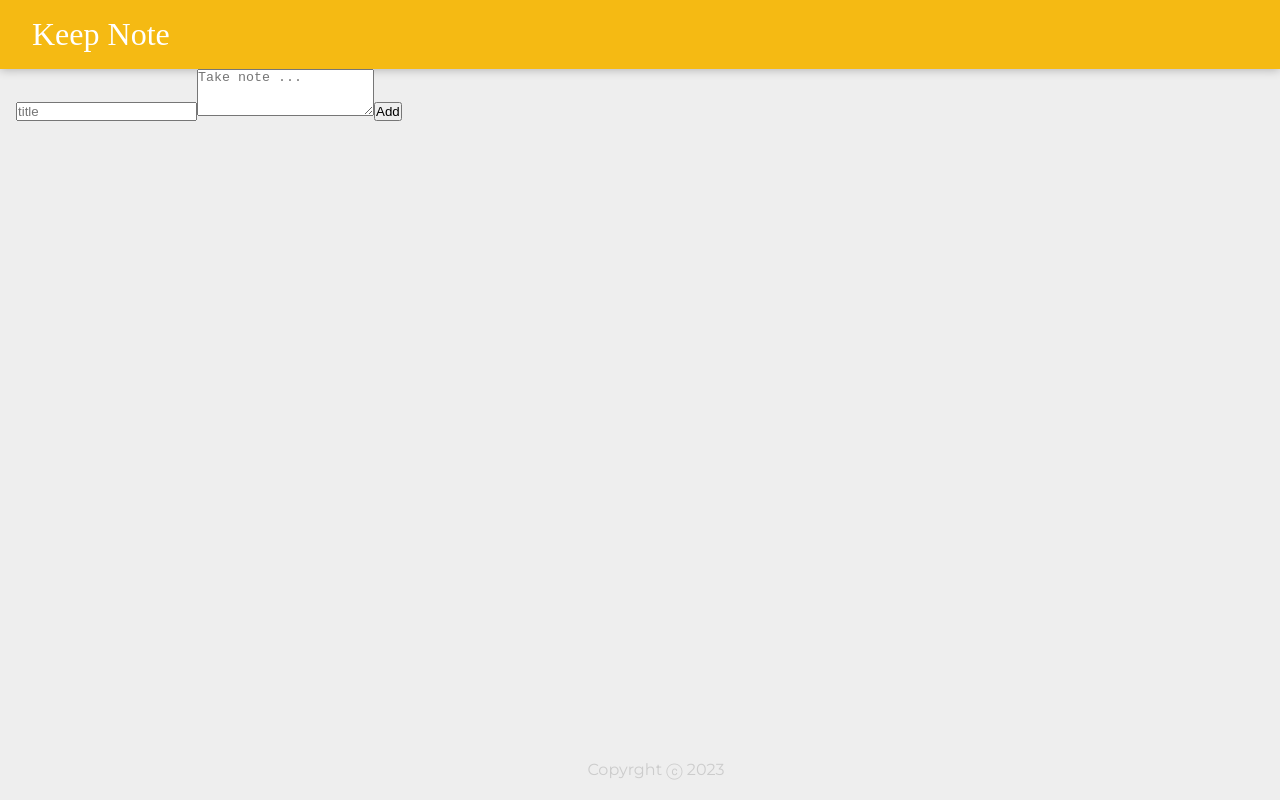
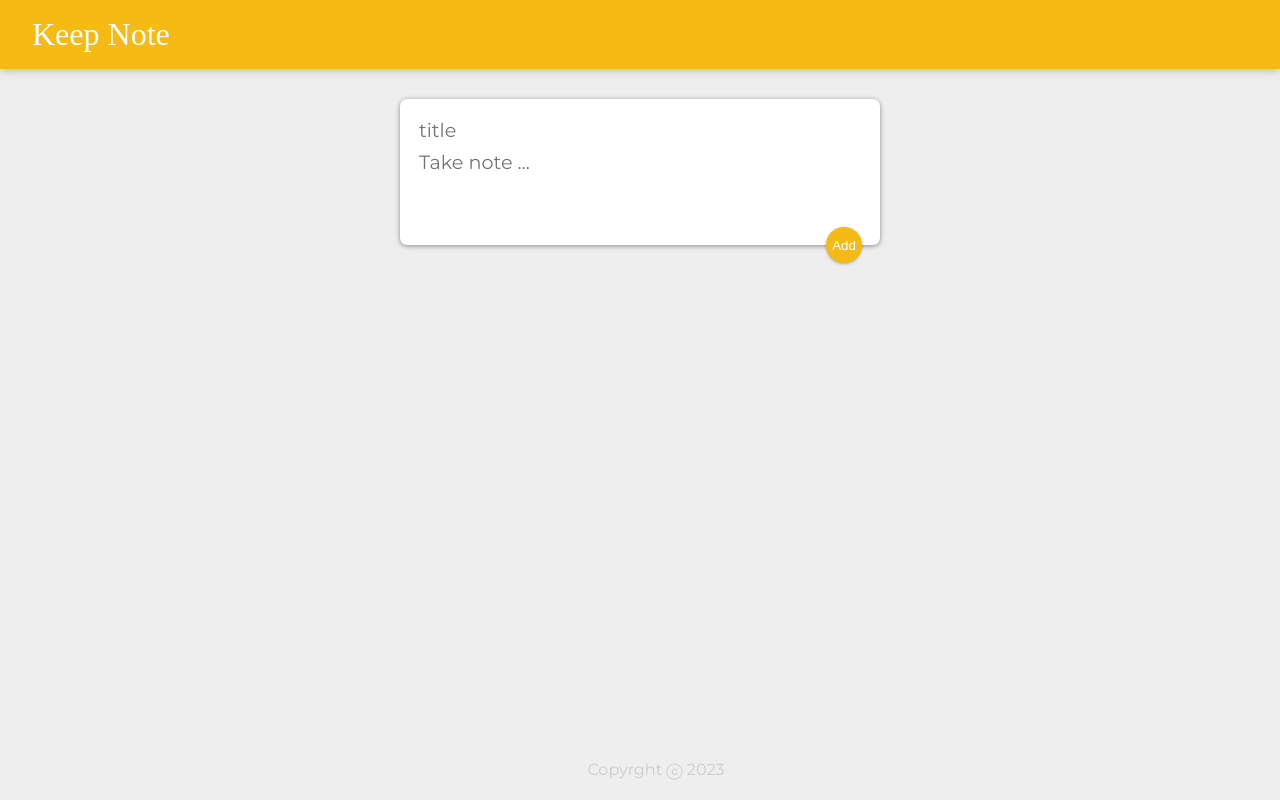
Before and after one commit to CiscoMerchan/keep_note_with_reactjs, a React (Create React App) app: page / in a window 1280 px wide. Built offline with nearby package versions, Linux system fonts and the light colour scheme; a web font is replaced by a local one.

Commit message:
CreateNote css style

```diff
--- a/public/index.css
+++ b/public/index.css
@@ -1,3 +1,4 @@
+/* General */
 * {
     padding: 0;
     margin: 0;
@@ -10,7 +11,7 @@
     background: #eee;
     padding: 0 16px;
   }
-
+  /* Header */
   header {
     background-color: #f5ba13;
     margin: auto -16px;
@@ -23,7 +24,8 @@
     font-family: "McLaren", cursive;
     font-weight: 200;
   }
-
+  /* END Header */
+  /* Footer */
   footer {
     position: absolute;
     text-align: center;
@@ -34,3 +36,39 @@
   footer p {
     color: #ccc;
   }
+/* End Footer */
+/* CreateNote */
+  form {
+    position: relative;
+    width: 480px;
+    margin: 30px auto 20px auto;
+    background: #fff;
+    padding: 15px;
+    border-radius: 7px;
+    box-shadow: 0 1px 5px rgb(138, 137, 137);
+  }
+  form input,
+  form textarea {
+    width: 100%;
+    border: none;
+    padding: 4px;
+    outline: none;
+    font-size: 1.2em;
+    font-family: inherit;
+    resize: none;
+  }
+  form button {
+    position: absolute;
+    right: 18px;
+    bottom: -18px;
+    background: #f5ba13;
+    color: #fff;
+    border: none;
+    border-radius: 50%;
+    width: 36px;
+    height: 36px;
+    box-shadow: 0 1px 3px rgba(0, 0, 0, 0.3);
+    cursor: pointer;
+    outline: none;
+  }
+  /* END CreateNote */
```
